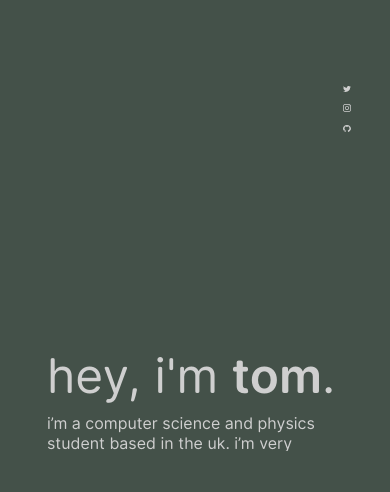
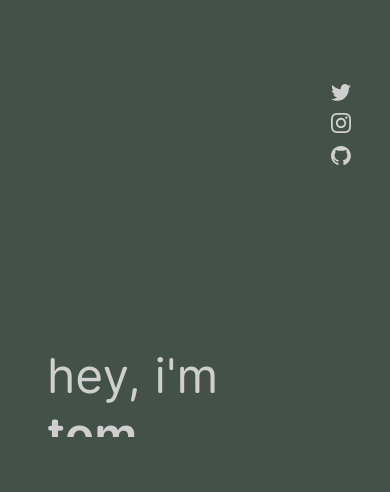
Before and after one commit to t0mcumm1ngs/tomcummings.me, a Flask app: page / in a window 390 px wide. Shown: the top 492 px of the page. Run offline with Flask 3, Linux system fonts and the light colour scheme.

Commit message:
Add responsive social links formatting
- "Min" and "Max" width added.
-  Margin on the welcome text container increased to avoid conflicts.

```diff
--- a/static/css/styles.css
+++ b/static/css/styles.css
@@ -62,11 +62,13 @@
     right: 10vw;
     top: 10vh;
     width: 2vw;
+    min-width: 20px;
+    max-width: 30px;
 }
 
 div.welcome-text-container {
     margin-left: 10vw;
-    margin-right: 10vw;
+    margin-right: 20vw;
     position: relative;
     top: 40vh;
     height: auto;
```
